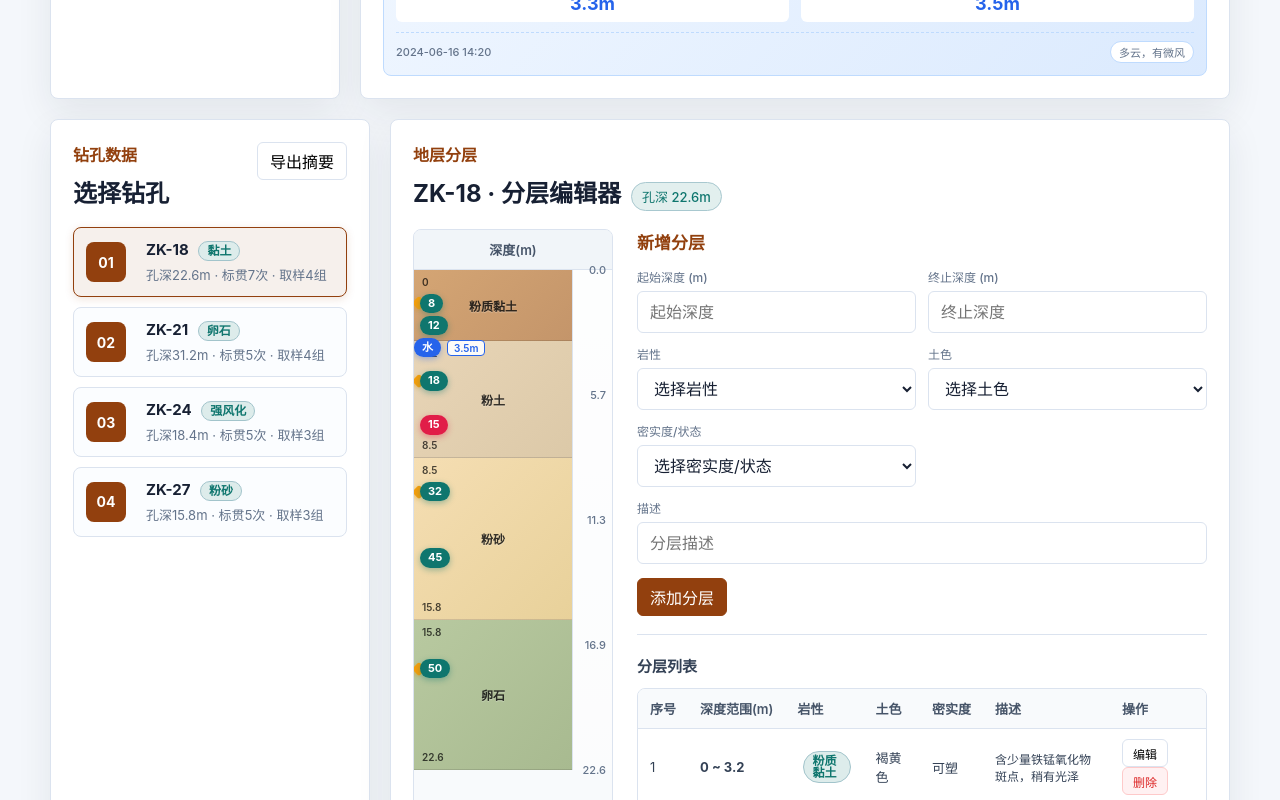
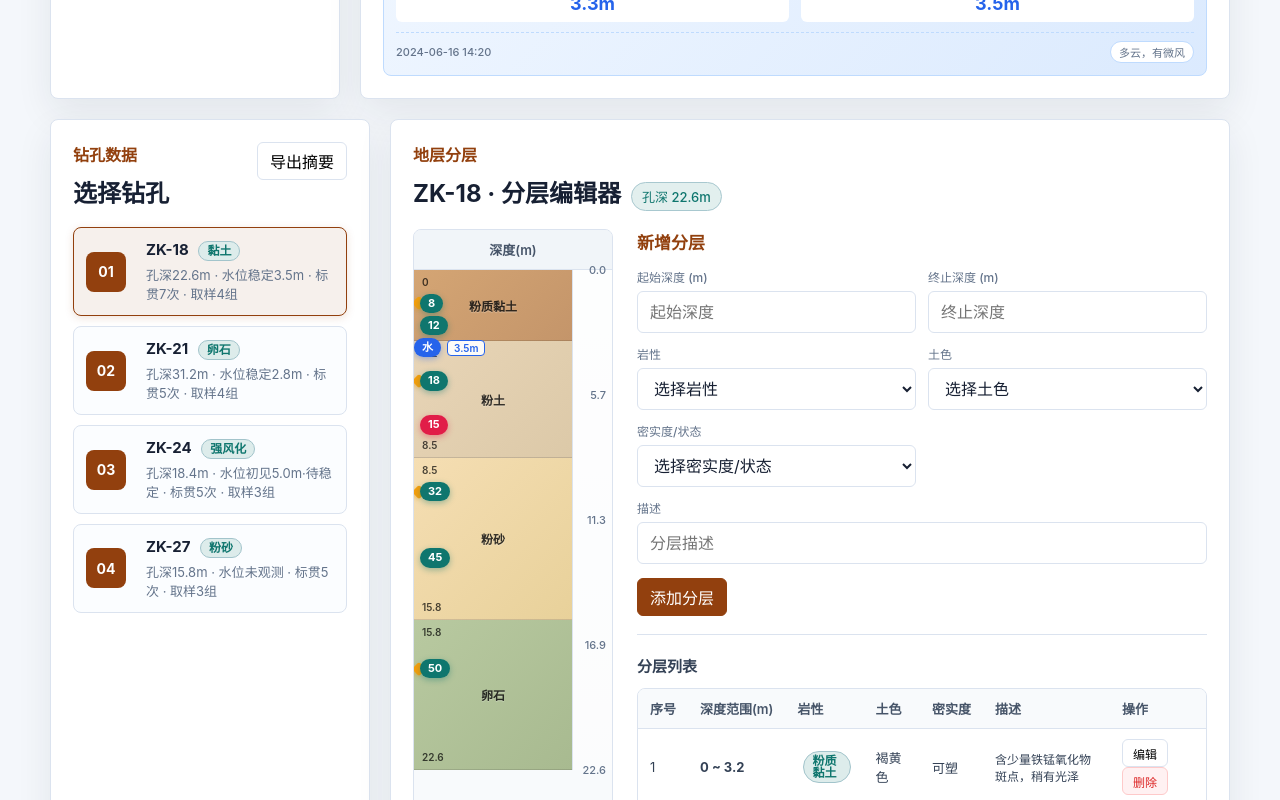
Before and after one commit to aliAjax/hxwl-03-5914d88, a React (Vite) app: page / in a window 1280 px wide. Shown: the part 1426-2226 px from the top of the page. Built offline with nearby package versions, Linux system fonts and the light colour scheme.

Commit message:
修复地下水位稳定值和状态展示

```diff
--- a/src/App.tsx
+++ b/src/App.tsx
@@ -398,9 +398,6 @@ function App() {
         return record.stableLevel;
       }
     }
-    if (sorted.length > 0 && sorted[0].firstSeenLevel && sorted[0].firstSeenLevel.trim()) {
-      return sorted[0].firstSeenLevel;
-    }
     return "";
   }, [waterLevelRecords]);
 
@@ -419,6 +416,24 @@ function App() {
     }
     if (sorted[0].firstSeenLevel && sorted[0].firstSeenLevel.trim()) {
       return `初见${sorted[0].firstSeenLevel}m`;
+    }
+    return "未观测";
+  }, [waterLevelRecords]);
+
+  const getLatestWaterLevelObservationText = useCallback((boreholeId: string): string => {
+    const records = waterLevelRecords[boreholeId] || [];
+    if (records.length === 0) return "未观测";
+    const [latest] = [...records].sort((a, b) => {
+      const timeA = a.observationTime ? new Date(a.observationTime).getTime() : 0;
+      const timeB = b.observationTime ? new Date(b.observationTime).getTime() : 0;
+      return timeB - timeA;
+    });
+    if (!latest) return "未观测";
+    if (latest.stableLevel && latest.stableLevel.trim()) {
+      return `稳定${latest.stableLevel}m`;
+    }
+    if (latest.firstSeenLevel && latest.firstSeenLevel.trim()) {
+      return `初见${latest.firstSeenLevel}m·待稳定`;
     }
     return "未观测";
   }, [waterLevelRecords]);
@@ -1126,7 +1141,7 @@ function App() {
                       <div className="wl-latest-item">
                         <span className="wl-label">稳定水位</span>
                         <strong className={`wl-value ${!latestWaterLevel.stableLevel ? "wl-pending" : ""}`}>
-                          {latestWaterLevel.stableLevel || "待稳定"}m
+                          {latestWaterLevel.stableLevel ? `${latestWaterLevel.stableLevel}m` : "待稳定"}
                         </strong>
                       </div>
                     </div>
@@ -1164,12 +1179,13 @@ function App() {
             {filteredRecords.map((record, index: number) => {
               const bhSPT = sptRecords[record["钻孔编号"]] || [];
               const bhSampling = samplingRecords[record["钻孔编号"]] || [];
+              const latestObservationText = getLatestWaterLevelObservationText(record["钻孔编号"]);
               return (
                 <article key={record["钻孔编号"] + "-" + index} className={`borehole-item ${selectedBorehole === record["钻孔编号"] ? "borehole-selected" : ""}`} onClick={() => handleSelectBorehole(record["钻孔编号"])}>
                   <div className="borehole-index">{String(index + 1).padStart(2, "0")}</div>
                   <div className="borehole-info">
                     <h3>{record["钻孔编号"]} <span className="tag">{record["岩性分类"]}</span></h3>
-                    <p>孔深{record["孔深"]}m · 标贯{bhSPT.length}次 · 取样{bhSampling.length}组</p>
+                    <p>孔深{record["孔深"]}m · 水位{latestObservationText} · 标贯{bhSPT.length}次 · 取样{bhSampling.length}组</p>
                   </div>
                 </article>
               );
```
